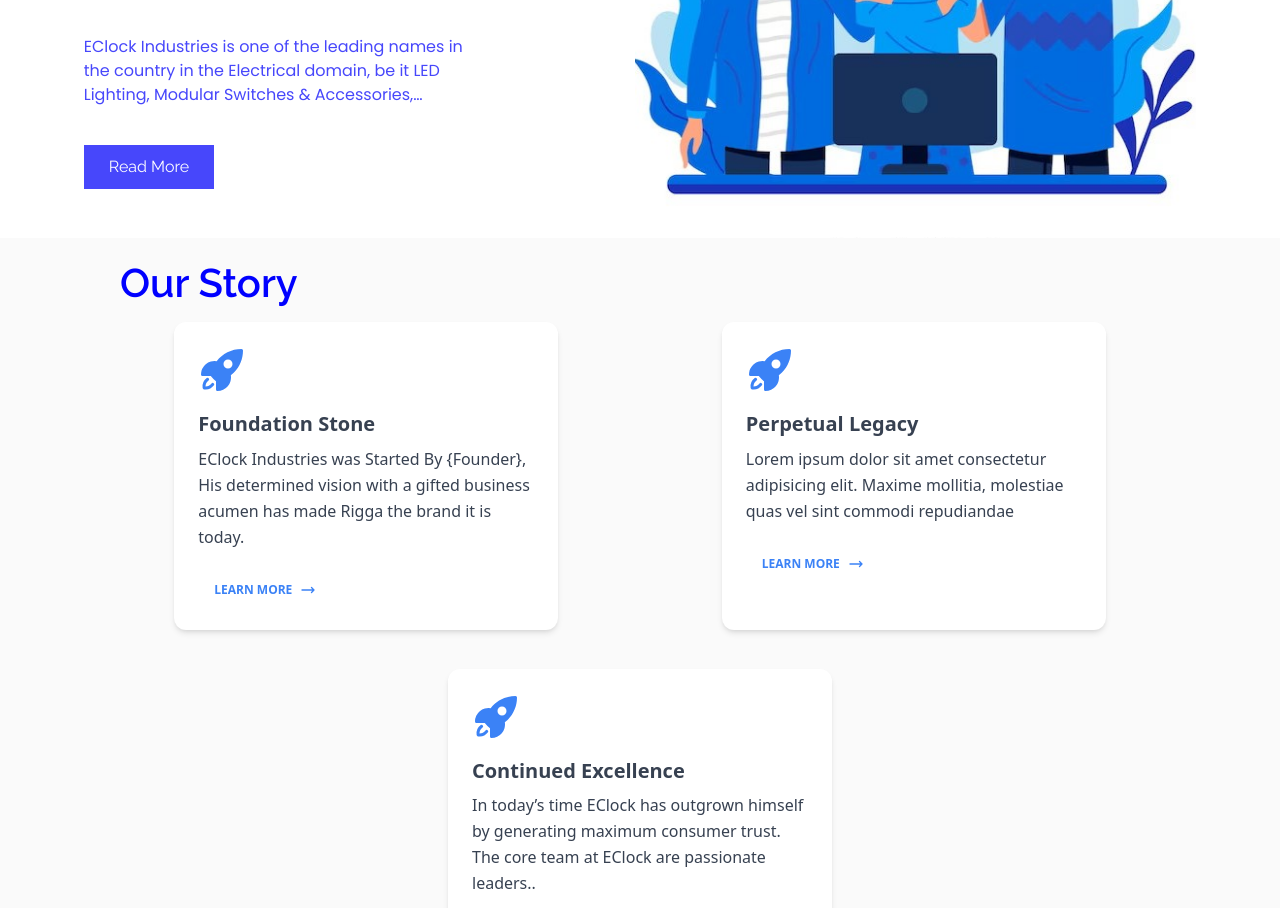
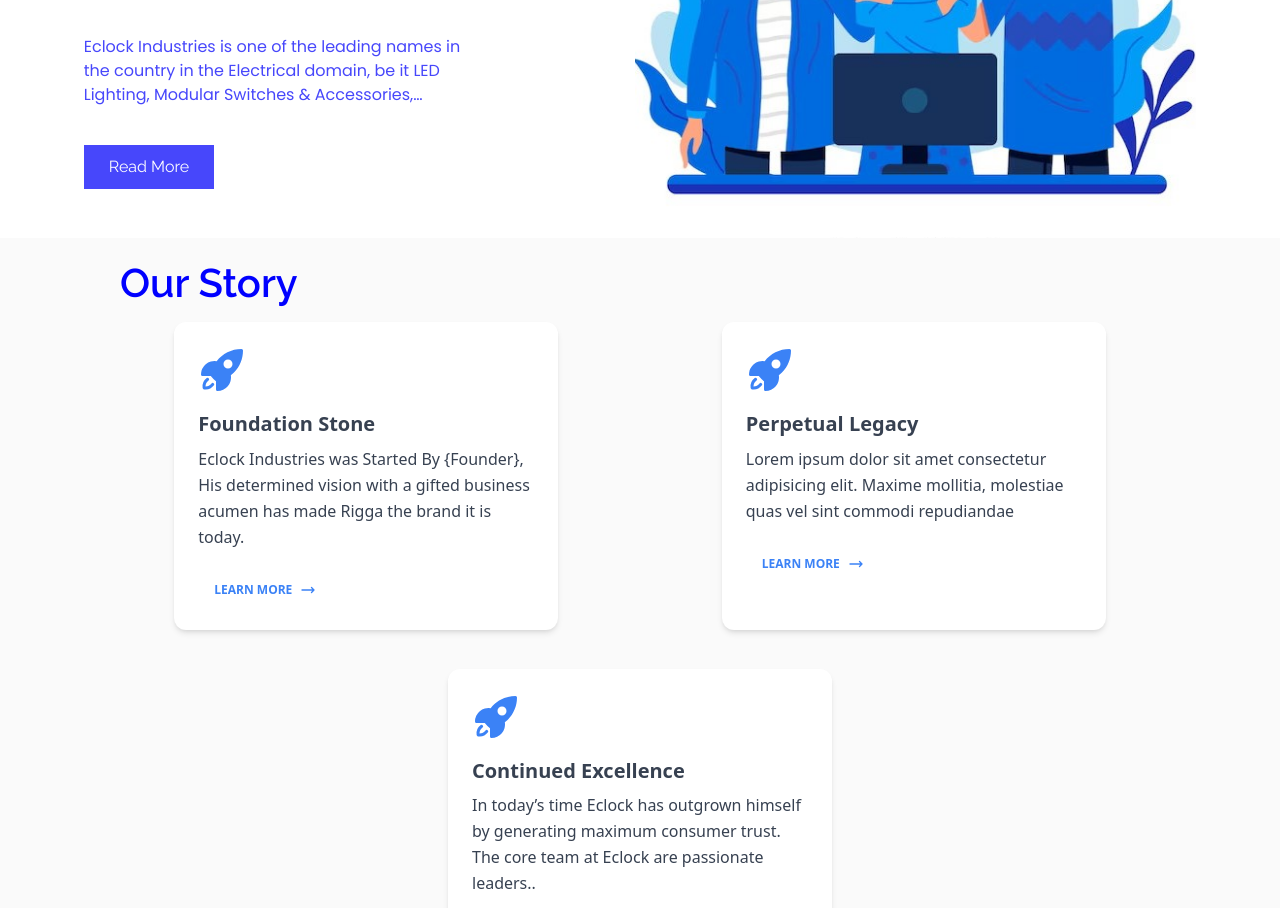
Before and after one commit to ad-arsh/eclock, a website: page pages/about.html in a window 1280 px wide. Shown: the part 392-1300 px from the top of the page. Drawn offline with nearby package versions, Linux system fonts and the light colour scheme.

Commit message:
Update about.html

```diff
--- a/pages/about.html
+++ b/pages/about.html
@@ -18,7 +18,7 @@
     <section class="aboutUs">
       <div class="text">
         <h1>About <br> Us</h1>
-        <p>EClock Industries is one of the leading names in the country in the Electrical domain, be it LED Lighting,
+        <p>Eclock Industries is one of the leading names in the country in the Electrical domain, be it LED Lighting,
           Modular Switches & Accessories, Cables, Wires Distribution Switchgear. Conduct Pipes & Accessories with a
           nation-wide presence and network, Rigga is a trusted brand that has won admiration all over for its premium
           quality and has become a household name. </p>
@@ -48,7 +48,7 @@
             Foundation Stone
           </h5>
           <p class="block font-sans text-base antialiased font-light leading-relaxed text-inherit">
-            EClock Industries was Started By {Founder}, His determined vision with a gifted business
+            Eclock Industries was Started By {Founder}, His determined vision with a gifted business
             acumen has made Rigga the brand it is today.
 
 
@@ -121,7 +121,7 @@
             Continued Excellence
           </h5>
           <p class="block font-sans text-base antialiased font-light leading-relaxed text-inherit">
-            In today’s time EClock has outgrown himself by generating maximum consumer trust. The core team at EClock are
+            In today’s time Eclock has outgrown himself by generating maximum consumer trust. The core team at Eclock are
             passionate leaders..
 
           </p>
```
